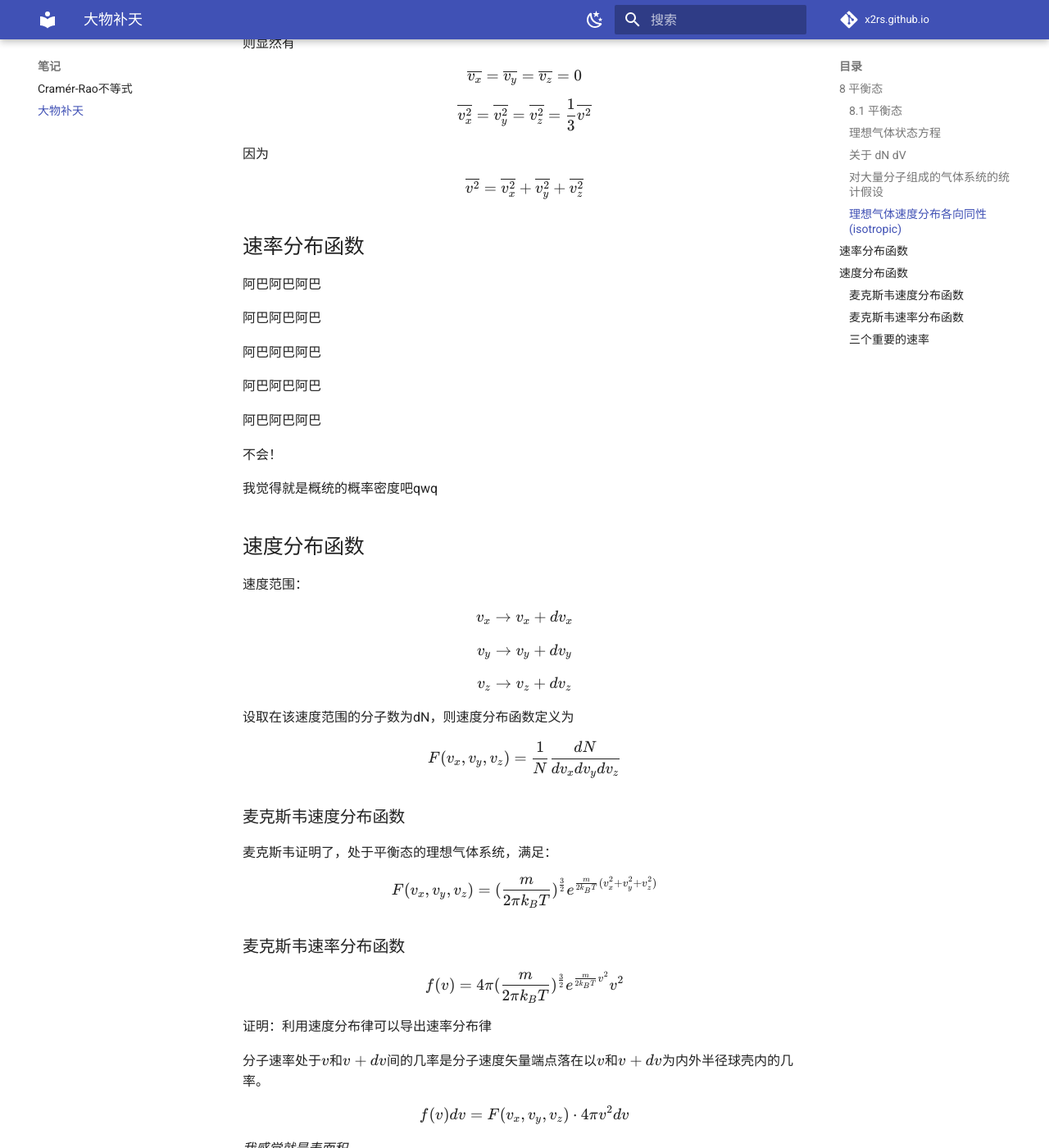
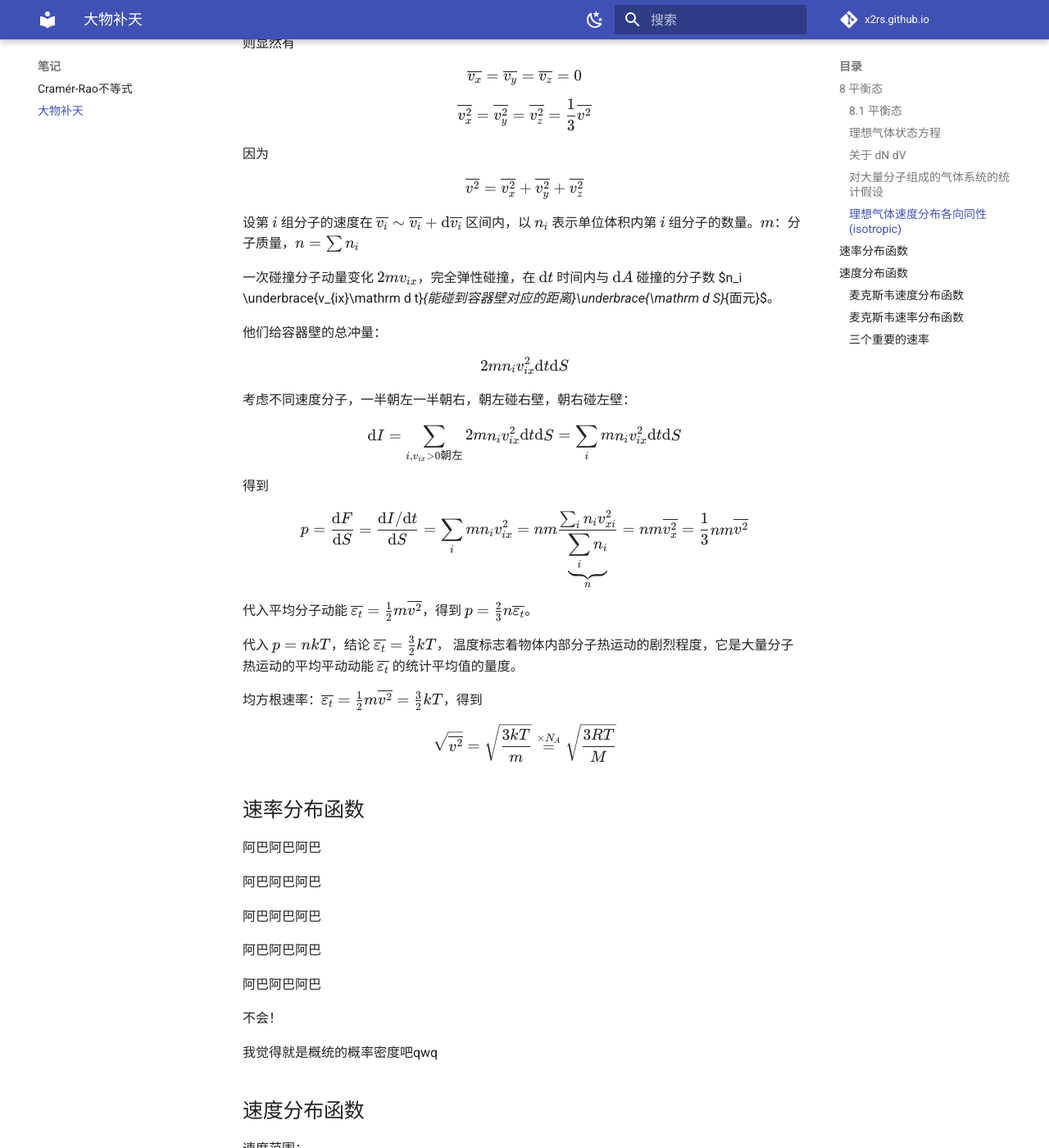
Before and after one commit to x2rs/x2rs.github.io, an MkDocs documentation site: the page built from docs/notes/physics.md, in a window 1280 px wide and 1400 px high, scrolled down 1663 px. Shown: the whole window at 82% size. Built offline with MkDocs 1.6.1 and Material for MkDocs 9.7.7, drawn with Linux system fonts in a browser that asks for light colours; comment, search, counter and statistics services are not loaded; some of the changed text lies outside the part shown.

Commit message:
add p and dI

```diff
--- a/docs/notes/physics.md
+++ b/docs/notes/physics.md
@@ -98,6 +98,31 @@ $$
 
 $$
 \overline{v^2}=\overline{v_x^2}+\overline{v_y^2}+\overline{v_z^2}
+$$
+
+设第 $i$ 组分子的速度在 $\overline{v_i}\sim\overline{v_i}+\mathrm d \overline{v_i}$ 区间内，以 $n_i$ 表示单位体积内第 $i$ 组分子的数量。$m$：分子质量，$n=\sum n_i$
+
+一次碰撞分子动量变化 $2mv_{ix}$，完全弹性碰撞，在 $\mathrm d t$ 时间内与 $\mathrm d A$ 碰撞的分子数 $n_i \underbrace{v_{ix}\mathrm d t}_{能碰到容器壁对应的距离}\underbrace{\mathrm d S}_{面元}$。
+
+他们给容器壁的总冲量：
+$$
+2mn_iv_{ix}^2 \mathrm d t\mathrm d S
+$$
+考虑不同速度分子，一半朝左一半朝右，朝左碰右壁，朝右碰左壁：
+$$
+\mathrm d I=\sum_{i,v_{ix}>0 朝左} 2mn_i v_{ix}^2 \mathrm d t\mathrm d S=\sum_i m n_iv_{ix}^2 \mathrm d t\mathrm d S
+$$
+得到
+$$
+p=\frac{\mathrm d F}{\mathrm d S}=\frac{\mathrm d I/\mathrm d t}{\mathrm d S}=\sum_i mn_iv_{ix}^2 =nm\frac{\sum_i n_i v_{xi}^2}{\underbrace{\sum_i n_i}_{n}}=nm\overline{v_x^2}=\frac{1}{3}nm\overline{v^2}
+$$
+代入平均分子动能 $\overline{\varepsilon _t}=\frac{1}{2}m\overline{v^2}$，得到 $p=\frac{2}{3}n\overline{\varepsilon_t}$。
+
+代入 $p=nkT$，结论 $\overline{\varepsilon_t}=\frac{3}{2}kT$， 温度标志着物体内部分子热运动的剧烈程度，它是大量分子热运动的平均平动动能 $\overline{\varepsilon_t}$ 的统计平均值的量度。
+
+均方根速率：$\overline{\varepsilon_t}=\frac{1}{2}m\overline{v^2}=\frac{3}{2}kT$，得到
+$$
+\sqrt{\overline{v^2}}=\sqrt{\frac{3kT}{m}}\overset{\times N_A}{=}\sqrt{\frac{3RT}{M}}
 $$
 
 ## 速率分布函数
@@ -203,3 +228,11 @@ $$
 $$
 v=\sqrt{\frac{3k_B T}{m}}=\sqrt{3}\sigma
 $$
+
+$$
+\varepsilon _t
+$$
+
+$$
+p=\frac{2}{3}
+$$
```
